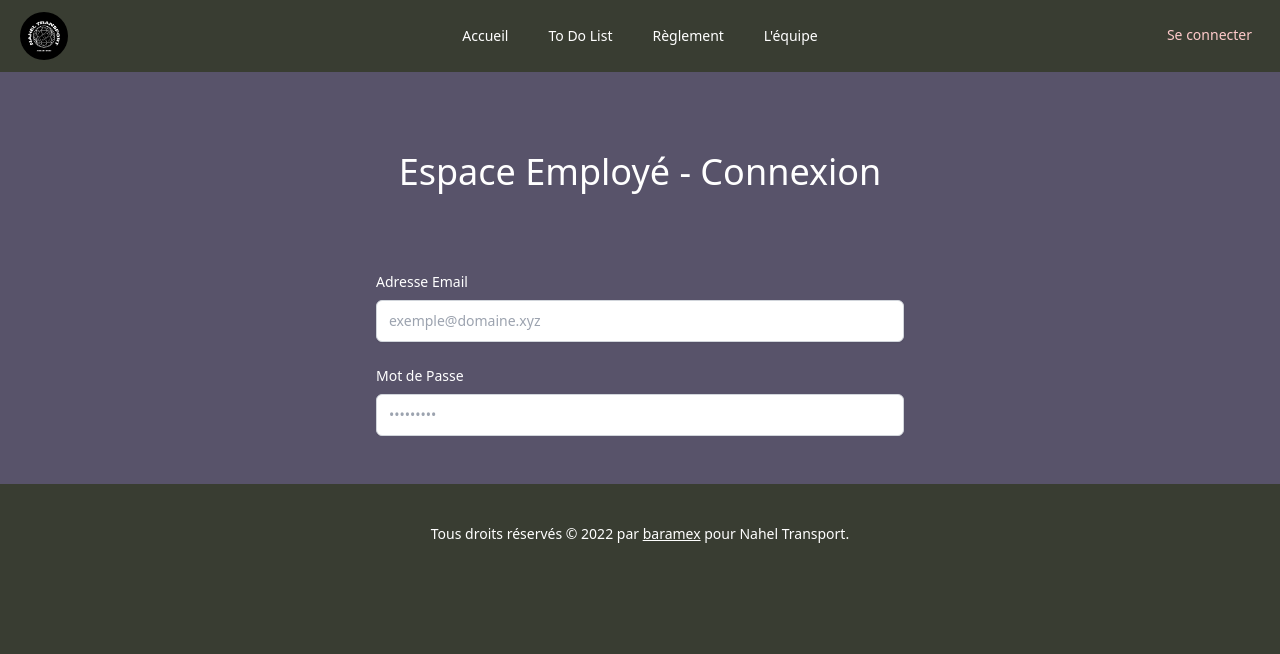
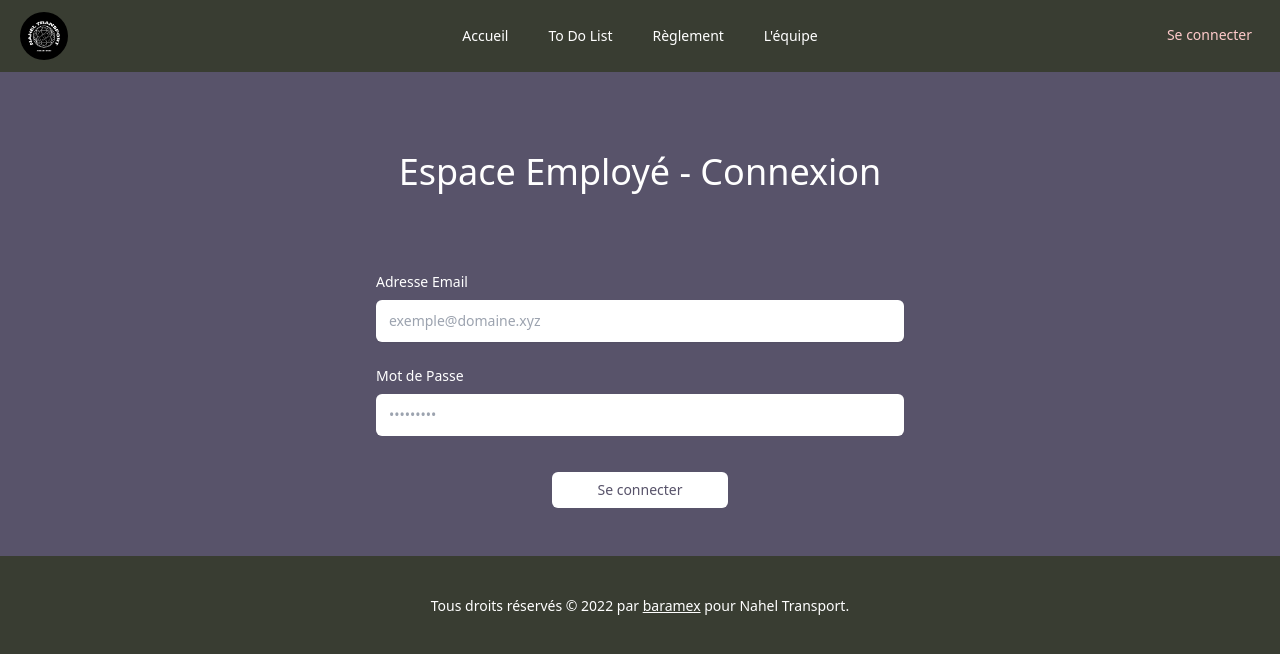
Before and after one commit to baramex/NahelTBesac-website, a React (Create React App) app in the folder frontend/: page /login in a window 1280 px wide. Shown: the top 654 px of the page. Built offline with nearby package versions, Linux system fonts and the light colour scheme.

Commit message:
ended login page + added theme color

```diff
--- a/frontend/postcss.config.js
+++ b/frontend/postcss.config.js
@@ -1,6 +1,6 @@
 module.exports = {
     plugins: {
-        tailwindcss: { config: "./tailwind.config.js" },
+        tailwindcss: {},
         autoprefixer: {},
     },
 }
--- a/frontend/src/components/Home/index.jsx
+++ b/frontend/src/components/Home/index.jsx
@@ -18,7 +18,7 @@ export default function Home(props) {
     return (<>
         <Header {...props} />
         <div className="flex flex-col items-center w-full bg-[url('../images/background.gif')] bg-cover bg-fixed bg-no-repeat pt-[4.5rem]">
-            <div className="w-full md:w-3/5 max-w-5xl bg-[#58536a] text-center text-white pt-16 pb-8 px-4">
+            <div className="w-full md:w-3/5 max-w-5xl bg-theme-700 text-center text-white pt-16 pb-8 px-4">
                 <img className="mx-auto mb-8 rounded-3xl" src={logo} alt="Nahel Transport" />
                 <h1 className="text-6xl italic mb-4 font-[serif]">Nahel Transport</h1>
                 <p className="text-lg">Un service d'exception</p>
--- a/frontend/src/components/Login/index.jsx
+++ b/frontend/src/components/Login/index.jsx
@@ -1,11 +1,12 @@
 import Footer from "../Layout/Footer";
 import Header from "../Layout/Header";
+import { Button } from "../Misc/Buttons";
 import { TextField } from "../Misc/Fields";
 
 export default function Login(props) {
     return (<>
         <Header {...props} />
-        <div className="pt-[4.5rem] bg-[#58536a] text-white pb-12 px-6">
+        <div className="pt-[4.5rem] bg-theme-700 text-white pb-12 px-6">
             <h1 className="text-center text-4xl font-medium my-20">Espace Employé - Connexion</h1>
             <div className="px-6 max-w-xl mx-auto">
                 <form className="flex flex-col gap-6">
@@ -23,6 +24,9 @@ export default function Login(props) {
                         autoComplete="password"
                         placeholder="•••••••••"
                         required />
+                    <Button className="mx-auto w-1/3 mt-3">
+                        Se connecter
+                    </Button>
                 </form>
             </div>
         </div>
--- /dev/null
+++ b/frontend/src/components/Misc/Buttons.jsx
@@ -0,0 +1,13 @@
+import clsx from "clsx";
+
+export function Button({
+    children,
+    className,
+    ...props
+}) {
+    return (
+        <button {...props} className={clsx('transition-colors px-4 py-2 text-sm rounded-md focus:outline-none hover:bg-theme-50 hover:text-theme-800 text-theme-700 bg-white', className)}>
+            {children}
+        </button>
+    )
+}
--- a/frontend/src/components/Misc/Fields.jsx
+++ b/frontend/src/components/Misc/Fields.jsx
@@ -21,7 +21,7 @@ function Field({ Element, defaultValue = "", className, showChanged, forwardRef,
     }, [defaultValue]);
 
     return (
-        <Element empty={!value ? "true" : undefined} ref={forwardRef} value={value} changed={defaultValue || showChanged ? value === defaultValue ? undefined : "true" : undefined} onChange={e => setValue(e.target.value)} {...props} className={clsx("block w-full bg-white [[changed_&]]:border-blue-400 focus:[[changed_&]]:border-blue-500 [&:not([empty])]:invalid:border-red-500 [&:not([empty])]:invalid:focus:border-red-600 disabled:cursor-not-allowed disabled:bg-gray-50 disabled:text-gray-500 appearance-none shadow-sm rounded-md border border-gray-300 px-3 py-2.5 text-gray-900 placeholder-gray-400 focus:border-gray-500 focus:outline-none focus:ring-0 sm:text-sm", className)} />
+        <Element empty={!value ? "true" : undefined} ref={forwardRef} value={value} changed={defaultValue || showChanged ? value === defaultValue ? undefined : "true" : undefined} onChange={e => setValue(e.target.value)} {...props} className={clsx("block w-full bg-white [[changed_&]]:border-blue-400 focus:[[changed_&]]:border-blue-500 [&:not([empty])]:invalid:border-red-500 [&:not([empty])]:invalid:focus:border-red-600 disabled:cursor-not-allowed disabled:bg-theme-50 disabled:text-theme-500 appearance-none shadow-sm rounded-md border border-transparent px-3 py-2.5 text-theme-800 placeholder-gray-400 transition-colors focus:border-theme-300 focus:outline-none focus:ring-0 sm:text-sm", className)} />
     );
 }
 
@@ -43,8 +43,8 @@ export function TextField({
                     <Field Element="input" id={id} type={showPassword ? "text" : "password"} {...props} className="peer pr-10" />
                     <input id={"show-" + id} name='show' checked={showPassword} onChange={e => setShowPassword(e.target.checked)} className='hidden' type="checkbox" />
                     <label htmlFor={"show-" + id} className={clsx('transition-transform absolute flex items-center mr-3 right-0 top-0 h-full peer-focus:translate-y-0 hover:translate-y-0 cursor-pointer', showPassword ? "translate-y-0" : "-translate-y-full")}>
-                        <EyeIcon className={clsx('stroke-gray-500 stroke-1 hover:stroke-[#58536a]', showPassword ? "hidden" : "")} width="22" />
-                        <EyeSlashIcon className={clsx('stroke-1 stroke-gray-500 hover:stroke-[#58536a]', !showPassword ? "hidden" : "")} width="22" />
+                        <EyeIcon className={clsx('stroke-theme-500 stroke-1 hover:stroke-theme-700', showPassword ? "hidden" : "")} width="22" />
+                        <EyeSlashIcon className={clsx('stroke-1 stroke-theme-500 hover:stroke-theme-700', !showPassword ? "hidden" : "")} width="22" />
                     </label>
                 </div>
                 :
--- a/frontend/src/components/Rules/index.jsx
+++ b/frontend/src/components/Rules/index.jsx
@@ -5,7 +5,7 @@ import Header from "../Layout/Header";
 export default function Rules(props) {
     return (<>
         <Header {...props} />
-        <div className="pt-[4.5rem] bg-[#58536a] text-white pb-12 px-6">
+        <div className="pt-[4.5rem] bg-theme-700 text-white pb-12 px-6">
             <Check className="text-gray-100 mx-auto w-14 mt-12 mb-8" />
             <h1 className="text-center text-4xl font-medium mb-10">Règlement Nahel Transport</h1>
             <div className="px-6 flex justify-center">
--- a/frontend/src/components/Team/index.jsx
+++ b/frontend/src/components/Team/index.jsx
@@ -8,7 +8,7 @@ import M_G from "../../images/avatars/M_G.webp";
 export default function Team(props) {
     return (<>
         <Header {...props} />
-        <div className="pt-[4.5rem] bg-[#58536a] text-white pb-12 px-6">
+        <div className="pt-[4.5rem] bg-theme-700 text-white pb-12 px-6">
             <h1 className="text-center text-4xl font-medium my-20">Notre équipe</h1>
             <div className="px-6 mx-auto flex-wrap flex gap-12 justify-around max-w-5xl">
                 <Member avatar={Amine} name="Amine" role="Livreur" />
--- a/frontend/src/components/ToDoList/index.jsx
+++ b/frontend/src/components/ToDoList/index.jsx
@@ -5,7 +5,7 @@ import Header from "../Layout/Header";
 export default function ToDoList(props) {
     return (<>
         <Header {...props} />
-        <div className="pt-[4.5rem] bg-[#58536a] text-white pb-12 px-6">
+        <div className="pt-[4.5rem] bg-theme-700 text-white pb-12 px-6">
             <Check className="text-gray-100 mx-auto w-14 mt-12 mb-8" />
             <h1 className="text-center text-4xl font-medium mb-10">Les Choses à Faire le Matin et le Soir</h1>
             <div className="px-6 flex lg:items-stretch lg:justify-center gap-x-24 gap-y-10 flex-col lg:flex-row">
--- a/frontend/tailwind.config.js
+++ b/frontend/tailwind.config.js
@@ -4,7 +4,22 @@ module.exports = {
         "./src/**/*.{js,jsx,ts,tsx}"
     ],
     theme: {
-    extend: {},
+        extend: {
+            colors: {
+                theme: {
+                    50: "#EEEBF9",
+                    100: "#DEDAF0",
+                    200: "#CCC2F3",
+                    300: "#9F90D5",
+                    400: "#877AB6",
+                    500: "#756B99",
+                    600: "#686181",
+                    700: "#58536a",
+                    800: "#47405F",
+                    900: "#1D1735"
+                }
+            }
+        }
     },
     plugins: []
 }
```
Lines whose indentation alone changed are shown as unchanged.
